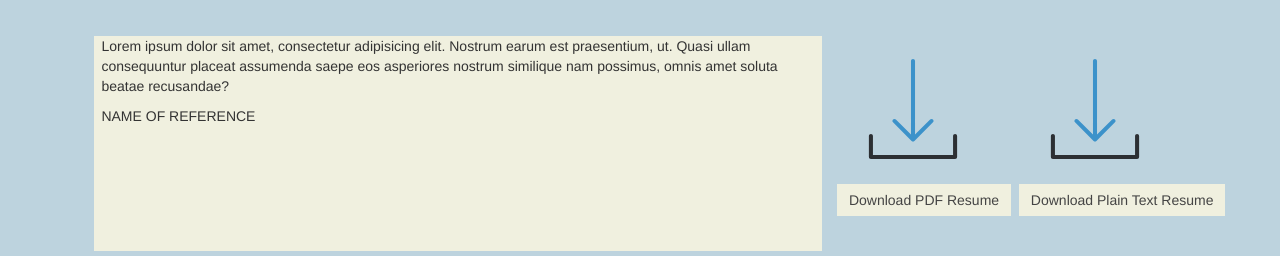
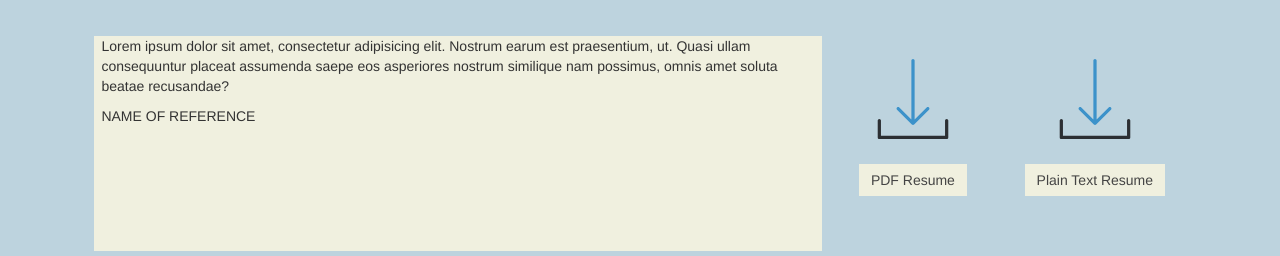
Before and after one commit to SmithTM90/Portfolio-V2, a plain HTML site: page index.html in a window 1280 px wide. Shown: the part 259-515 px from the top of the page. Drawn offline with nearby package versions, Linux system fonts and the light colour scheme; some packages are replaced by stand-ins of ours.

Commit message:
download styling

```diff
--- a/css/main.css
+++ b/css/main.css
@@ -35,7 +35,7 @@ body {
 
 .icon {
 	margin-top: 15%;
-	width: 100px;
+	width: 80px;
 }
 
 .row {
--- a/views/index.html
+++ b/views/index.html
@@ -24,7 +24,7 @@
 			<img class="icon" src="img/download.svg"></img><br>
 			<a href="" target="_blank">
 				<button class="btn btn-info" style="margin-top: 25px">
-					Download PDF Resume
+					PDF Resume
 				</button>
 			</a>
 		</div>
@@ -34,7 +34,7 @@
 			<img class="icon" src="img/download.svg"></img><br>
 			<a href="" target="_blank">
 				<button class="btn btn-info" style="margin-top: 25px">
-					Download Plain Text Resume
+					Plain Text Resume
 				</button>
 			</a>
 		</div>
```
